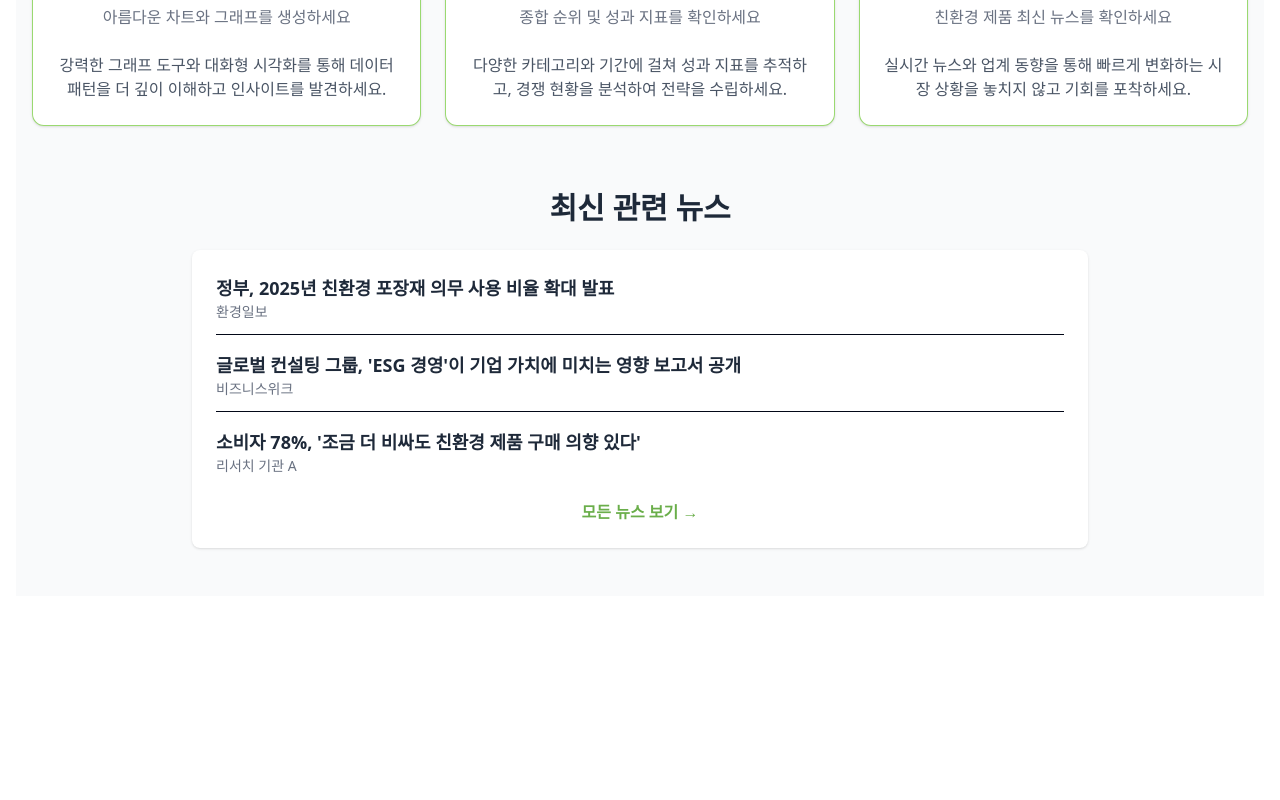
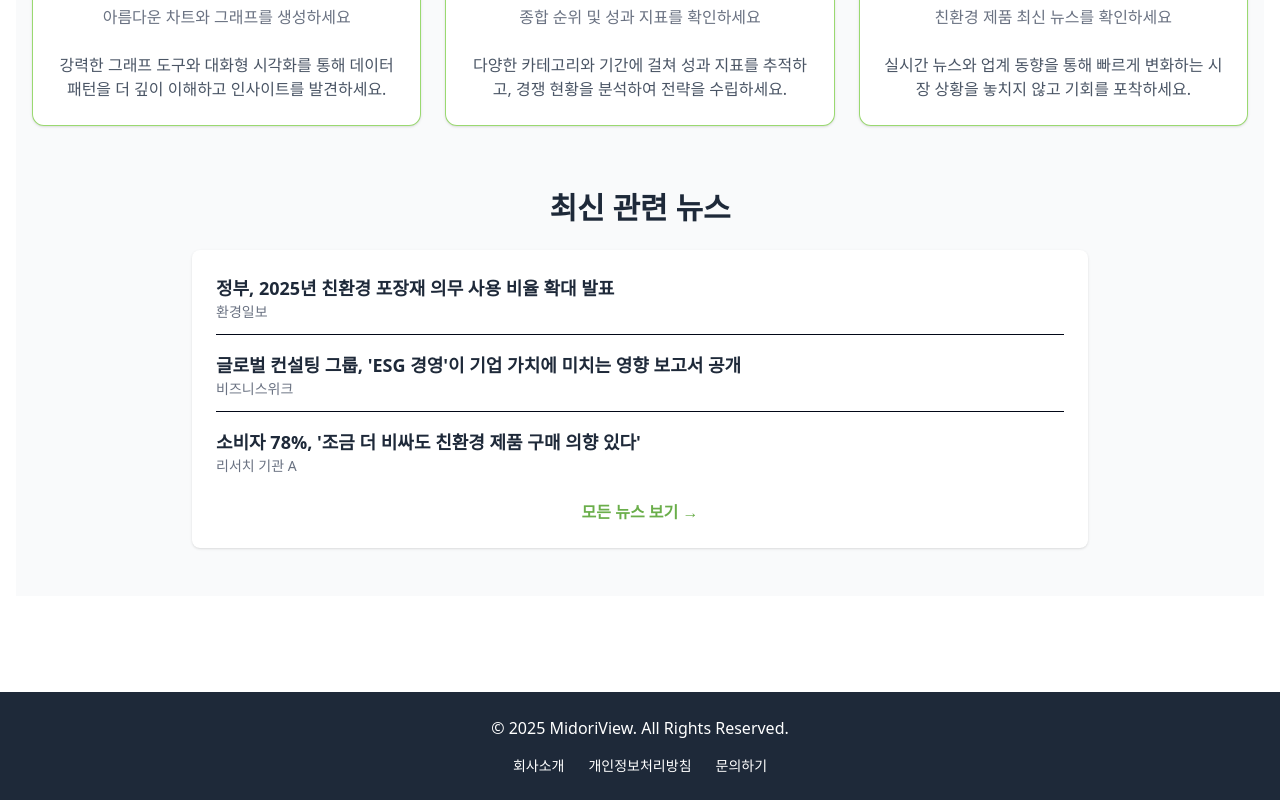
Before and after one commit to peter9889466/midori_view, a React (Vite) app in the folder midori-front/: page / in a window 1280 px wide. Shown: the part 895-1695 px from the top of the page. Before the commit the page ends 1523 px from the top, so only its background shows below. Built offline with nearby package versions, Linux system fonts and the light colour scheme.

Commit message:
feat: add footer

```diff
--- a/midori-front/src/App.tsx
+++ b/midori-front/src/App.tsx
@@ -8,6 +8,7 @@ import ErrorFallback from "./pages/error/ErrorFallback";
 import { ErrorBoundary } from "react-error-boundary";
 import NewsPage from "./pages/news/NewsPage";
 import { Chatbot } from "./components/chatbot";
+import Footer from "./components/footer";
 
 function App() {
     return (
@@ -33,6 +34,7 @@ function App() {
                     </main>
 
                     {/* Persistent Chatbot */}
+                    <Footer />
                     <Chatbot />
                 </div>
             </Router>
--- /dev/null
+++ b/midori-front/src/components/footer.tsx
@@ -0,0 +1,15 @@
+
+export default function Footer() {
+    return (
+        <footer className="bg-gray-800 text-white mt-16">
+            <div className="container mx-auto px-4 py-6 text-center">
+                <p>&copy; {new Date().getFullYear()} MidoriView. All Rights Reserved.</p>
+                <div className="flex justify-center space-x-6 mt-4 text-sm">
+                    <a href="/about" className="hover:underline">회사소개</a>
+                    <a href="/privacy" className="hover:underline">개인정보처리방침</a>
+                    <a href="/contact" className="hover:underline">문의하기</a>
+                </div>
+            </div>
+        </footer>
+    );
+}
```
